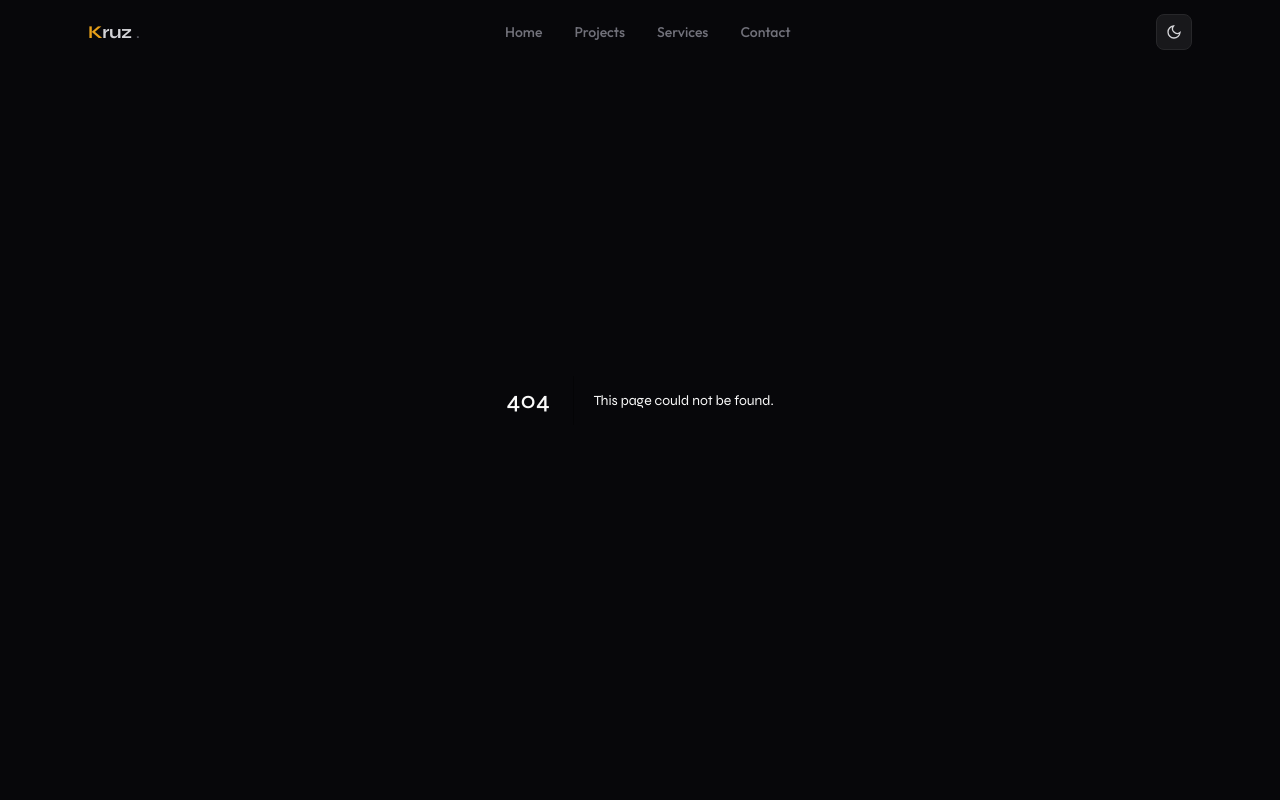
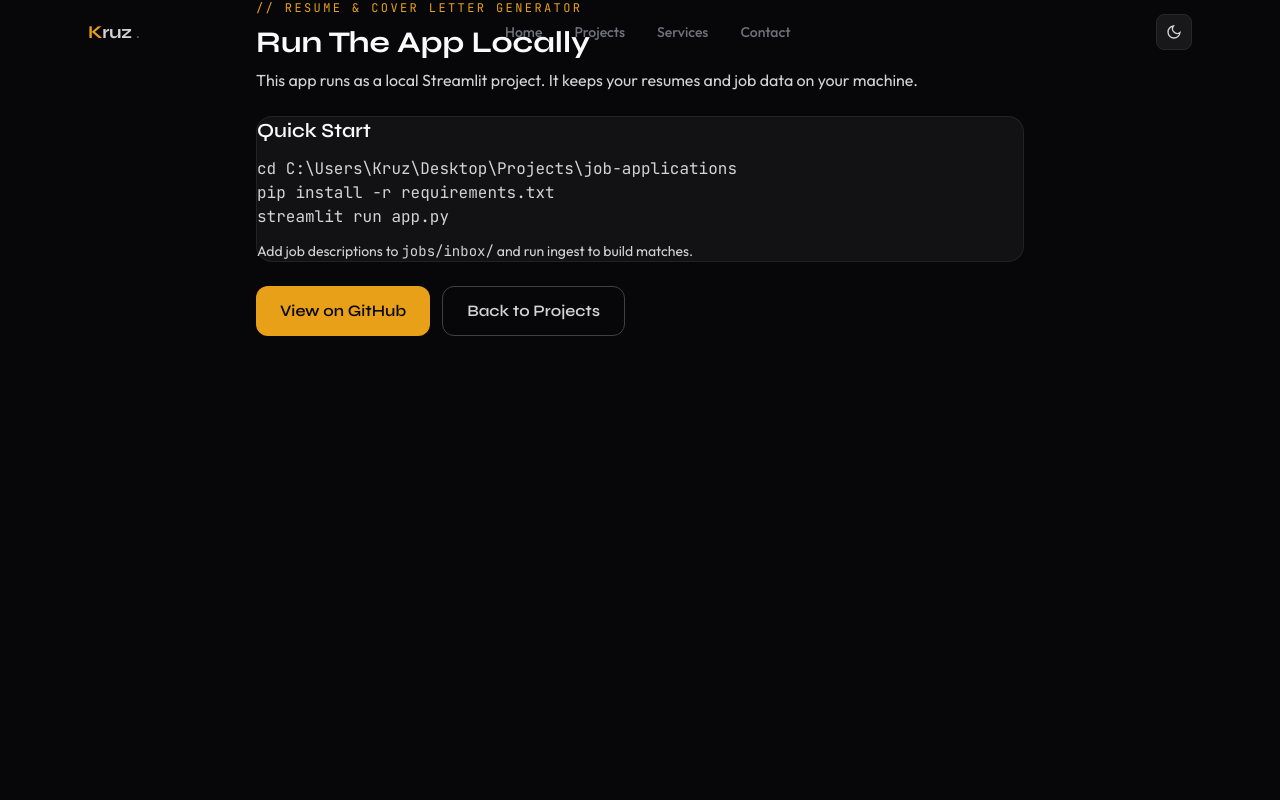
Before and after one commit to kjhholt-alt/portfolio, a Next.js app: page /apps/resume-cover-letter in a window 1280 px wide. Before the commit this address had no page. Shown: the top 800 px of the page. Built offline with nearby package versions, Linux system fonts and the light colour scheme.

Commit message:
Add resume app page and demo link

```diff
--- /dev/null
+++ b/src/app/apps/resume-cover-letter/page.tsx
@@ -0,0 +1,40 @@
+import Link from "next/link";
+
+export default function ResumeCoverLetterAppPage() {
+  return (
+    <main className="section-padding">
+      <div className="max-w-3xl mx-auto space-y-6">
+        <div>
+          <p className="section-label mb-2">{"// "}Resume & Cover Letter Generator</p>
+          <h1 className="text-3xl font-bold">Run The App Locally</h1>
+          <p className="text-muted mt-2">
+            This app runs as a local Streamlit project. It keeps your resumes and
+            job data on your machine.
+          </p>
+        </div>
+
+        <div className="card space-y-3">
+          <h2 className="text-xl font-semibold">Quick Start</h2>
+          <pre className="code-block">
+{`cd C:\\Users\\Kruz\\Desktop\\Projects\\job-applications
+pip install -r requirements.txt
+streamlit run app.py`}
+          </pre>
+          <p className="text-sm text-muted">
+            Add job descriptions to <code>jobs/inbox/</code> and run ingest to build
+            matches.
+          </p>
+        </div>
+
+        <div className="flex flex-wrap gap-3">
+          <Link className="btn-primary" href="https://github.com/kjhholt-alt/job-applications">
+            View on GitHub
+          </Link>
+          <Link className="btn-outline" href="/projects">
+            Back to Projects
+          </Link>
+        </div>
+      </div>
+    </main>
+  );
+}
--- a/src/data/projects.ts
+++ b/src/data/projects.ts
@@ -56,6 +56,7 @@ export const projects: Project[] = [
     category: "tool",
     featured: true,
     github: "https://github.com/kjhholt-alt/job-applications",
+    demo: "/apps/resume-cover-letter",
     image: "/images/project-resume-cover-letter.png",
   },
   {
```
